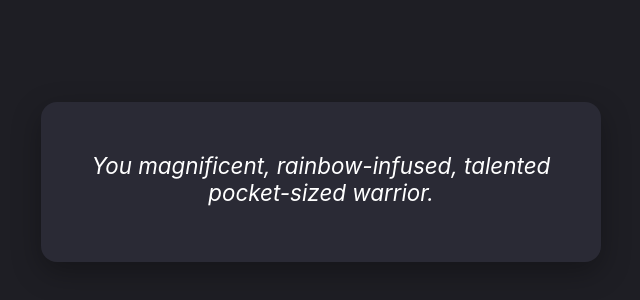
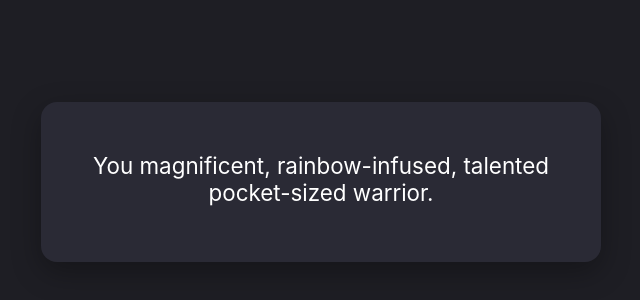
Before and after one commit to kayleeann/knopecompliment, a plain HTML site: page index.html in a window 1280 px wide. Shown: the part 218-518 px from the top of the page, 319-959 px from the left. Drawn offline with Linux system fonts and the light colour scheme.

Commit message:
Update index.html

```diff
--- a/index.html
+++ b/index.html
@@ -25,7 +25,7 @@
             box-shadow: 0 10px 30px rgba(0,0,0,0.3);
         }
         h1 { color: #ff6b6b; font-size: 1.8rem; }
-        #compliment-box { font-size: 1.4rem; font-style: italic; margin: 20px 0; min-height: 60px;}
+        #compliment-box { font-size: 1.4rem; font-style: none; margin: 20px 0; min-height: 60px;}
         button {
             background-color: #ff6b6b; color: white; border: none;
             padding: 12px 24px; font-weight: bold; border-radius: 8px; cursor: pointer;
```
